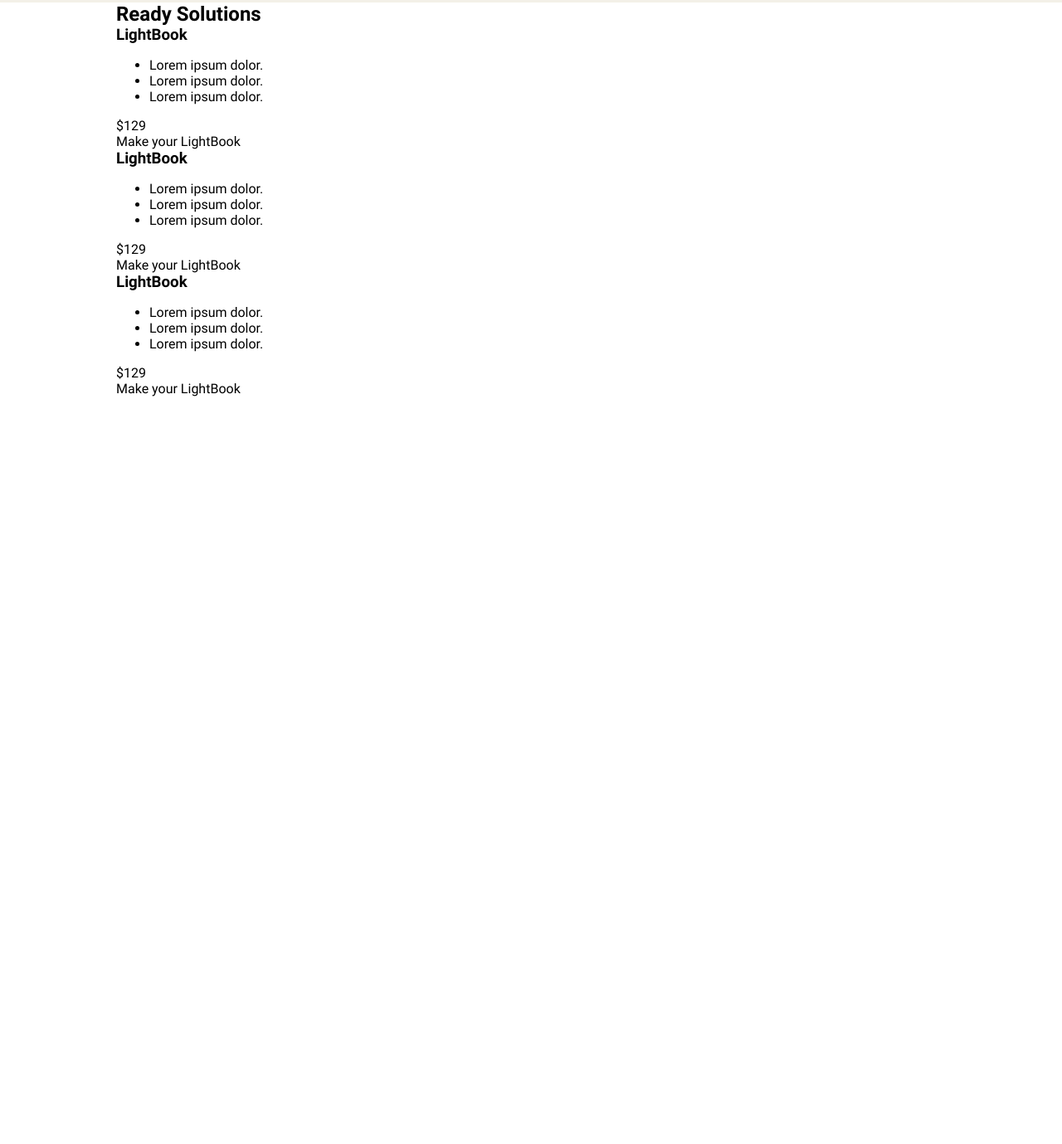
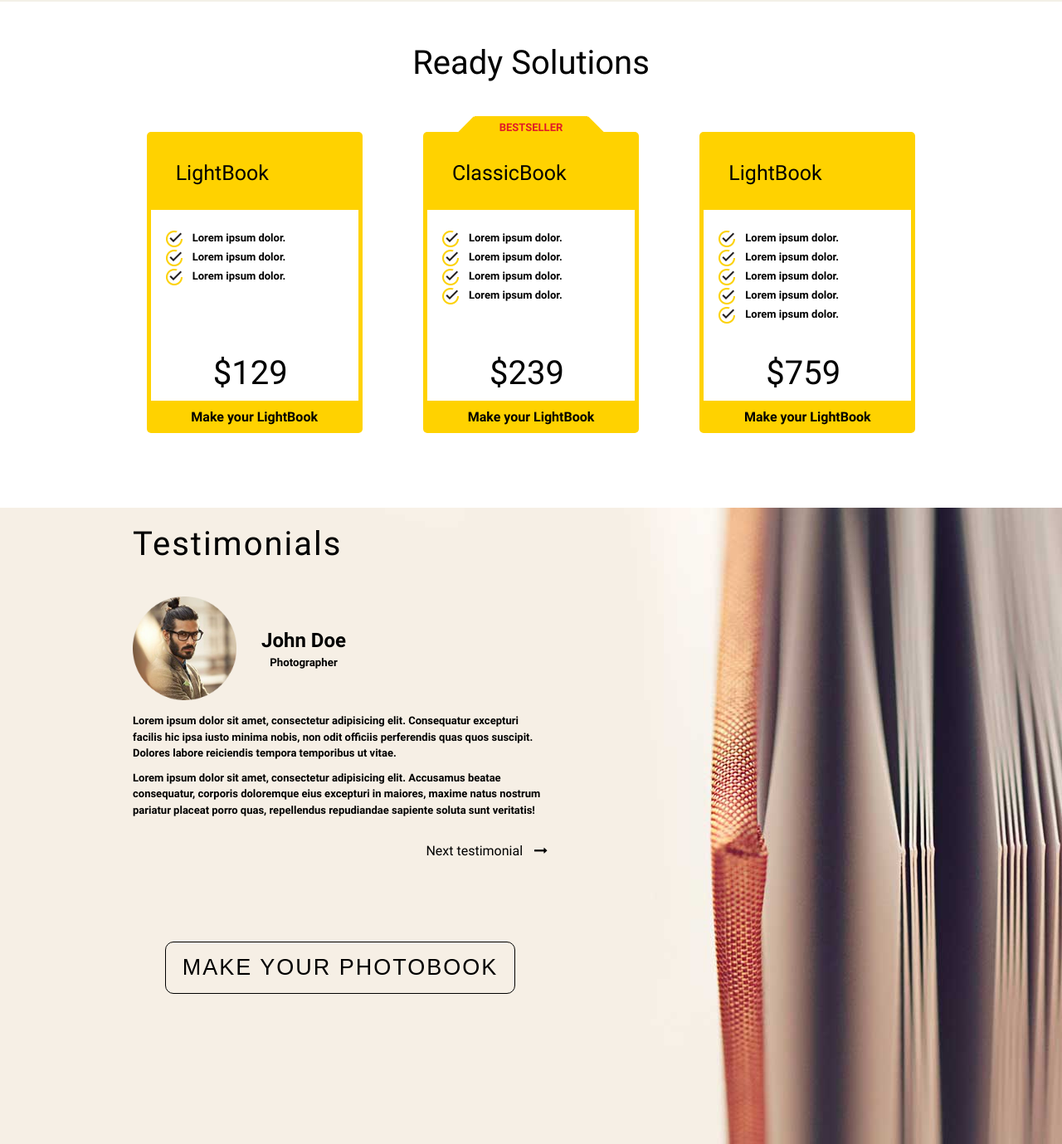
Before and after one commit to Bulas24/landing-less, a website: page public/index.html in a window 1280 px wide. Shown: the part 1689-3068 px from the top of the page at 83% size. Before the commit the page ends 2167 px from the top, so only its background shows below. Drawn offline with Linux system fonts and the light colour scheme.

Commit message:
add block author and solutions

```diff
--- a/public/index.html
+++ b/public/index.html
@@ -69,11 +69,32 @@
                     </div>
                     <div class="content">
                         <ul>
-                            <li>Lorem ipsum dolor.</li>
-                            <li>Lorem ipsum dolor.</li>
-                            <li>Lorem ipsum dolor.</li>
+                            <li><span>Lorem ipsum dolor.</span></li>
+                            <li><span>Lorem ipsum dolor.</span></li>
+                            <li><span>Lorem ipsum dolor.</span></li>
                         </ul>
                         <div class="cost">$129</div>
+                    </div>
+                    <div class="footer">Make your LightBook</div>
+                </div>
+                <div class="tile">
+                    <div class="bestseller">
+                        <div class="left"></div>
+                        <div class="text">bestseller</div>
+                        <div class="right"></div>
+                    </div>
+                    <div class="header">
+                        <h3>ClassicBook</h3>
+                    </div>
+                    <div class="content">
+                        <ul>
+                            <li><span>Lorem ipsum dolor.</span></li>
+                            <li><span>Lorem ipsum dolor.</span></li>
+                            <li><span>Lorem ipsum dolor.</span></li>
+                            <li><span>Lorem ipsum dolor.</span></li>
+
+                        </ul>
+                        <div class="cost">$239</div>
                     </div>
                     <div class="footer">Make your LightBook</div>
                 </div>
@@ -83,27 +104,40 @@
                     </div>
                     <div class="content">
                         <ul>
-                            <li>Lorem ipsum dolor.</li>
-                            <li>Lorem ipsum dolor.</li>
-                            <li>Lorem ipsum dolor.</li>
+                            <li><span>Lorem ipsum dolor.</span></li>
+                            <li><span>Lorem ipsum dolor.</span></li>
+                            <li><span>Lorem ipsum dolor.</span></li>
+                            <li><span>Lorem ipsum dolor.</span></li>
+                            <li><span>Lorem ipsum dolor.</span></li>
+
                         </ul>
-                        <div class="cost">$129</div>
+                        <div class="cost">$759</div>
                     </div>
                     <div class="footer">Make your LightBook</div>
                 </div>
-                <div class="tile">
-                    <div class="header">
-                        <h3>LightBook</h3>
+            </div>
+        </div>
+    </section>
+    <section id="testimonials">
+        <div class="view-port">
+            <div class="content">
+                <h1>Testimonials</h1>
+                <div class="author">
+                    <img src="img/face.png" alt="image">
+                    <div>
+                        <h2>John Doe</h2>
+                        <h5>Photographer</h5>
                     </div>
-                    <div class="content">
-                        <ul>
-                            <li>Lorem ipsum dolor.</li>
-                            <li>Lorem ipsum dolor.</li>
-                            <li>Lorem ipsum dolor.</li>
-                        </ul>
-                        <div class="cost">$129</div>
-                    </div>
-                    <div class="footer">Make your LightBook</div>
+                </div>
+                <div class="text">
+                    <p>Lorem ipsum dolor sit amet, consectetur adipisicing elit. Consequatur excepturi facilis hic ipsa iusto minima nobis, non odit officiis perferendis quas quos suscipit. Dolores labore reiciendis tempora temporibus ut vitae.</p>
+                <p>Lorem ipsum dolor sit amet, consectetur adipisicing elit. Accusamus beatae consequatur, corporis doloremque eius excepturi in maiores, maxime natus nostrum pariatur placeat porro quas, repellendus repudiandae sapiente soluta sunt veritatis!</p>
+                </div>
+                <div class="next">
+                    <span>Next testimonial <i class="fa fa-long-arrow-right"></i></span>
+                </div>
+                <div class="button">
+                    <button class="btn btn-line">make your photobook</button>
                 </div>
             </div>
         </div>
--- a/src/less/advantage.less
+++ b/src/less/advantage.less
@@ -14,13 +14,16 @@
   }
 
   & .row{
-    display: flex;
+    .flex-wrap;
     justify-content: space-around;
     margin-bottom: 60px;
+    width: 100%;
     & .col{
+      width: 25%;
       padding: 10px;
       & img{
         margin-bottom: 20px;
+        width: 100%;
       }
       & h3{
         margin-bottom: 20px;
--- a/src/less/solutions.less
+++ b/src/less/solutions.less
@@ -3,4 +3,108 @@
 
 #solutions{
 
+  padding: 50px 40px 70px;
+ & h1{
+   margin-bottom: 60px;
+   font-size: 40px;
+   text-align: center;
+   font-weight: normal;
+
+ }
+  & .row{
+  .flex-wrap;
+    justify-content: space-around;
+    width: 100%;
+
+
+  & .tile{
+    position: relative;
+    width: 250px;
+    padding: 5px;
+    border-radius: 5px;
+    margin-bottom: 20px;
+    background-color: @yellow;
+
+    & .bestseller{
+            position: relative;
+      display: flex;
+      justify-content: center;
+
+      & > div {
+        position: absolute;
+        background-color: @yellow;
+      }
+      & .left{
+        transform: rotate(45deg);
+        width: 30px;
+        height: 27px;
+        left: 42px;
+        top: -17px;
+      }
+      & .text{
+        top: -24px;
+        padding: 6px 30px 0;
+        font-size: 13px;
+        color: @red;
+        font-weight: bold;
+        text-transform: uppercase;
+      }
+      & .right{
+        transform: rotate(45deg);
+        width: 30px;
+        height: 27px;
+        left: 180px;
+        top: -17px;
+      }
+    }
+    & .header{
+      padding: 30px;
+      & h3{
+        font-size: 25px;
+        font-weight: normal;
+      }
+    }
+
+    & .content{
+      position: relative;
+      padding: 15px;
+      margin-bottom: 10px;
+      height: 200px;
+      background-color: #fff;
+
+
+      & ul{
+        .clean;
+        list-style-image: url("img/checkbox.png");
+        padding: 10px 0 0 30px;
+
+        & li {
+          padding-left: 5px;
+          font-weight: bold;
+          font-size: 13px;
+
+          & span{
+            position: relative;
+            top: -7px;
+          }
+        }
+      }
+      & .cost{
+        position: absolute;
+        display: flex;
+        justify-content: center;
+        width: 100%;
+        font-weight: normal;
+        bottom: 10px;
+        right: 5px;
+        font-size: 40px;
+      }
+    }
+    & .footer{
+      text-align: center;
+      margin-bottom: 5px;
+      font-weight: bold;
+    }
+  }
+  }
 }
--- /dev/null
+++ b/src/less/testimonials.less
@@ -0,0 +1,64 @@
+@import "partials/mixin";
+@import "partials/params";
+
+#testimonials{
+  background: url("img/footer_bg.jpg") no-repeat;
+  background-size: cover;
+  height: 767px;
+  & .content{
+    width: 50%;
+    padding: 20px;
+    & h1{
+      font-size: 40px;
+      margin-bottom: 40px;
+      letter-spacing: 2px;
+      font-weight: normal;
+    }
+
+    & .author{
+
+      display: flex;
+      align-items: center;
+      margin-bottom: 15px;
+
+      & img{
+        width: 25%;
+      }
+      & h2{
+        margin-bottom: 5px;
+      }
+      & > div{
+        margin-left: 30px;
+        text-align: center;
+      }
+    }
+
+    & .text{
+      margin-bottom: 30px;
+
+      & p{
+        margin-bottom: 10px;
+        font-size: 13px;
+        font-weight: bold;
+        line-height: 1.5;
+      }
+    }
+
+    & .next{
+      display: flex;
+      justify-content: flex-end;
+      margin-bottom: 100px;
+      & span{
+        cursor: pointer;
+
+        & i {
+          margin-left: 10px;
+        }
+      }
+    }
+
+    & .button{
+      text-align: center;
+    }
+  }
+}
```
Also changed, not shown: public/bundle.min.css.
